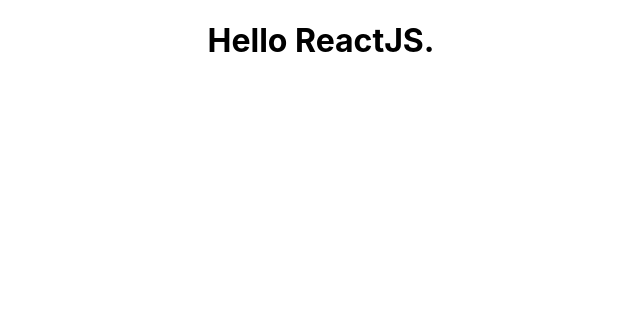
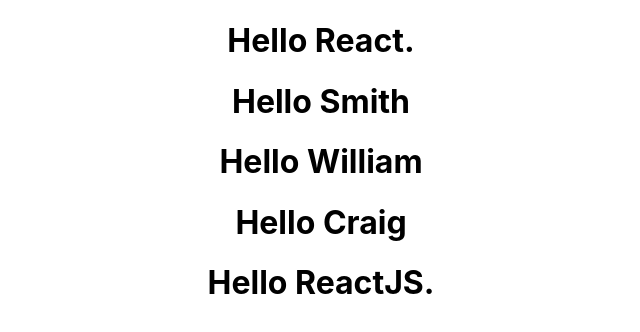
Before and after one commit to jingchen01/react_basic, a React (Create React App) app in the folder hello-world/: page / in a window 1280 px wide. Shown: the top 332 px of the page, without its empty margins (319-959 px from the left). Built offline with nearby package versions, Linux system fonts and the light colour scheme.

Commit message:
Add greet functions.

```diff
--- a/hello-world/src/App.js
+++ b/hello-world/src/App.js
@@ -1,7 +1,7 @@
 import React , {Component} from 'react';
 import logo from './logo.svg';
 import './App.css';
-import Greet from './components/Greet.js';
+import {Greet01, Greet02} from './components/Greet.js';
 import Welcome from './components/Welcome.js';
 import Hello from './components/Hello.js';
 
@@ -9,8 +9,11 @@
    render(){
      return (
        <div className="App">
-       {/* <Greet /> }
-       {<Welcome /> */}
+        <Greet01 />
+        <Greet02 name="Smith"/>
+        <Greet02 name="William"/>
+        <Greet02 name="Craig"/>
+     { /*<Welcome /> */}
        <Hello />
        </div>
      );
--- a/hello-world/src/components/Greet.js
+++ b/hello-world/src/components/Greet.js
@@ -1,9 +1,12 @@
-import React from 'react'
+import React from 'react';
 
-// function Greet(){
-//     return <h1>Hello first project.</h1>
-// }
+const Greet01 = () => {
+    return <h1>Hello React.</h1>
+}
 
-const Greet = () => <h1>Hello first project.</h1>
+const Greet02 = (props) => {
+    console.log(props);
+    return <h1>Hello {props.name} </h1>
+}
 
-export default Greet;
+export {Greet01, Greet02};
```
